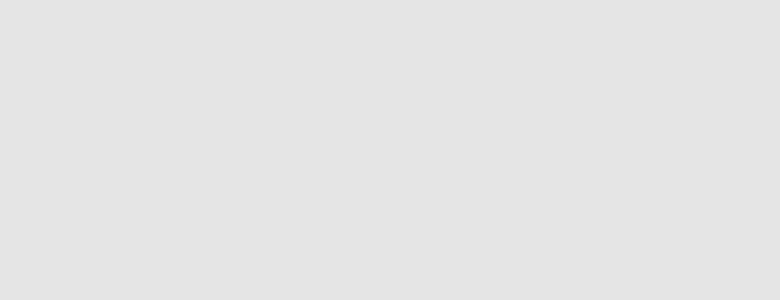
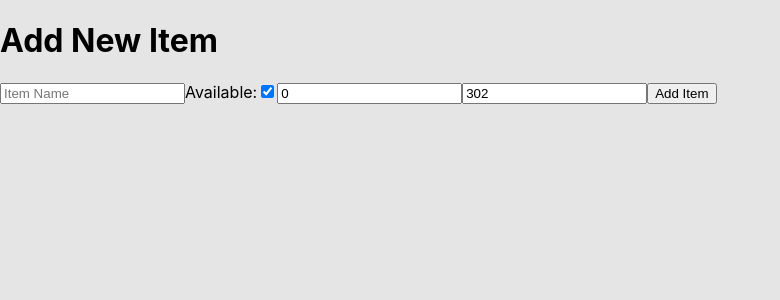
Before and after one commit to kyinn1307/ToolTrack-frontend, a React (Create React App) app: page /additem in a window 1280 px wide. Before the commit this address had no page. Shown: the top 300 px of the page, without its empty margins (0-780 px from the left). Built offline with nearby package versions, Linux system fonts and the light colour scheme.

Commit message:
Added removing and adding item

```diff
--- /dev/null
+++ b/src/AddItemPage.js
@@ -0,0 +1,76 @@
+import React, { useState } from "react";
+import { useLocation, useNavigate } from "react-router-dom";
+import "../src/styles/addItem.css";
+
+const AddItemPage = () => {
+  const [name, setName] = useState("");
+  const [available, setAvailable] = useState(true);
+  const [holderId, setHolderId] = useState(0);
+  const [roomId, setRoomId] = useState(302);
+  const navigate = useNavigate();
+  const location = useLocation();
+  const student = location.state?.student || {};
+
+  const handleAddItem = async (e) => {
+    e.preventDefault();
+
+    const data = { name, available, holderId, roomId };
+
+    try {
+      const response = await fetch("http://localhost:8000/items/add", {
+        method: "POST",
+        headers: {
+          "Content-Type": "application/json",
+        },
+        body: JSON.stringify(data),
+      });
+
+      if (response.ok) {
+        console.log("Item added successfully");
+        navigate("/roomselection", { state: { student } });
+      } else {
+        console.error("Failed to add item:", response.statusText);
+      }
+    } catch (error) {
+      console.error("Error during item addition:", error);
+    }
+  };
+
+  return (
+    <div className="add-item-container">
+      <h1>Add New Item</h1>
+      <form onSubmit={handleAddItem}>
+        <input
+          type="text"
+          placeholder="Item Name"
+          value={name}
+          onChange={(e) => setName(e.target.value)}
+          required
+        />
+        <label>
+          Available:
+          <input
+            type="checkbox"
+            checked={available}
+            onChange={(e) => setAvailable(e.target.checked)}
+          />
+        </label>
+        <input
+          type="number"
+          placeholder="Holder ID"
+          value={holderId}
+          onChange={(e) => setHolderId(Number(e.target.value))}
+        />
+        <input
+          type="number"
+          placeholder="Room ID"
+          value={roomId}
+          onChange={(e) => setRoomId(Number(e.target.value))}
+        />
+        <button type="submit">Add Item</button>
+      </form>
+    </div>
+  );
+};
+
+export default AddItemPage;
--- a/src/App.js
+++ b/src/App.js
@@ -3,6 +3,8 @@ import { BrowserRouter as Router, Route, Routes } from "react-router-dom";
 import LoginPage from "./LoginPage";
 import SignUpPage from "./SignUpPage"; // Make sure you have this component
 import RoomSelectionPage from "./RoomSelectionPage";
+import AddItemPage from "./AddItemPage";
+import RemoveItemPage from "./RemoveItem";
 import StudentRoomPage from "./StudentRoomPage";
 import OfficePage from "./OfficePage";
 
@@ -13,9 +15,8 @@ const App = () => {
         <Route path="/" element={<LoginPage />} />
         <Route path="/signup" element={<SignUpPage />} />
         <Route path="/roomselection" element={<RoomSelectionPage />} />
-        <Route path="/office" element={<OfficePage />} />
-        <Route path="/studentroom" element={<StudentRoomPage />} />
-        {/* Add other routes as needed */}
+        <Route path="/additem" element={<AddItemPage />} />
+        <Route path="/removeitem" element={<RemoveItemPage />} />
       </Routes>
     </Router>
   );
--- a/src/LoginPage.js
+++ b/src/LoginPage.js
@@ -40,9 +40,9 @@ const LoginPage = () => {
     } else if (!pwValue) {
       alert("Please enter your Password.");
     } else {
-      const csrfToken = document.querySelector(
-        "input[name='csrfmiddlewaretoken']"
-      ).value;
+      // const csrfToken = document.querySelector(
+      //   "input[name='csrfmiddlewaretoken']"
+      // ).value;
 
       const data = { studentId: idValue, password: pwValue };
       try {
@@ -50,14 +50,14 @@ const LoginPage = () => {
           method: "POST",
           headers: {
             "Content-Type": "application/json",
-            "X-CSRFToken": csrfToken,
+            // "X-CSRFToken": csrfToken,
           },
           body: JSON.stringify(data),
         });
         if (response.ok) {
           const result = await response.json();
           console.log("Login successful:", result);
-          navigate("/roomselection");
+          navigate("/roomselection", { state: { student: result } });
         } else {
           console.error("Login failed:", response.statusText);
           alert("Login failed. Please check your credentials and try again.");
--- /dev/null
+++ b/src/RemoveItem.js
@@ -0,0 +1,50 @@
+import React, { useState } from "react";
+import { useLocation, useNavigate } from "react-router-dom";
+import "../src/styles/removeItem.css";
+
+const RemoveItemPage = () => {
+  const [itemId, setItemId] = useState("");
+  const navigate = useNavigate();
+  const location = useLocation();
+  const student = location.state?.student || {};
+
+  const handleRemoveItem = async (e) => {
+    e.preventDefault();
+
+    try {
+      const response = await fetch(
+        `http://localhost:8000/items/remove/${itemId}`,
+        {
+          method: "DELETE",
+        }
+      );
+
+      if (response.ok) {
+        console.log("Item removed successfully");
+        navigate("/roomselection", { state: { student } });
+      } else {
+        console.error("Failed to remove item:", response.statusText);
+      }
+    } catch (error) {
+      console.error("Error during item removal:", error);
+    }
+  };
+
+  return (
+    <div className="remove-item-container">
+      <h1>Remove Item</h1>
+      <form onSubmit={handleRemoveItem}>
+        <input
+          type="text"
+          placeholder="Item ID"
+          value={itemId}
+          onChange={(e) => setItemId(e.target.value)}
+          required
+        />
+        <button type="submit">Remove Item</button>
+      </form>
+    </div>
+  );
+};
+
+export default RemoveItemPage;
--- a/src/RoomSelectionPage.js
+++ b/src/RoomSelectionPage.js
@@ -1,15 +1,26 @@
-// import React, { useEffect } from "react";
-import { useNavigate } from "react-router-dom";
+import React from "react";
+import { useLocation, useNavigate } from "react-router-dom";
 import "../src/styles/roomSelection.css";
 
 const RoomSelectionPage = () => {
   const navigate = useNavigate();
+  const location = useLocation();
+  const student = location.state?.student || {};
 
   const officeClick = () => {
-    navigate("/office"); // Use navigate to change the route as office page
+    navigate("/office");
   };
+
   const studentRoomClick = () => {
-    navigate("/studentroom"); // Use navigate to change the route as studentroom page
+    navigate("/studentroom");
+  };
+
+  const handleAddItemClick = () => {
+    navigate("/additem", { state: { student } });
+  };
+
+  const handleRemoveItemClick = () => {
+    navigate("/removeitem", { state: { student } });
   };
 
   return (
@@ -21,6 +32,7 @@ const RoomSelectionPage = () => {
         <button type="button" className="e1_8" id="login-button">
           login
         </button>
+      </div>
 
       <div className="e5_74">
         <div className="e5_87" id="office-button" onClick={officeClick}>
@@ -37,7 +49,7 @@ const RoomSelectionPage = () => {
           Which <b>office</b> do you want to visit?
         </span>
         <span className="e5_95">
-            you can search & borrow anything in ITM with ITM <b>ToolTrack</b> !
+          you can search & borrow anything in ITM with ITM <b>ToolTrack</b>!
         </span>
         <span className="e28_34">
           click to choose <b>{">>"}</b>
@@ -54,7 +66,20 @@ const RoomSelectionPage = () => {
           </div>
           <span className="e8_113">student room</span>
         </div>
+        {student.isAdmin && (
+          <div className="button-container">
+            <button type="button" className="e1_8" onClick={handleAddItemClick}>
+              Add Item
+            </button>
+            <button
+              type="button"
+              className="e1_8"
+              onClick={handleRemoveItemClick}
+            >
+              Remove Item
+            </button>
           </div>
+        )}
       </div>
     </div>
   );
--- a/src/styles/roomSelection.css
+++ b/src/styles/roomSelection.css
@@ -303,3 +303,10 @@ body {
   border-bottom-right-radius: 20px;
   z-index: 10;
 }
+
+.button-container {
+  display: flex;
+  flex-direction: column;
+  align-items: flex-start; /* Aligns buttons to the start of the flex container */
+  gap: 10px; /* Adds space between the buttons */
+}
```
Also changed, not shown: src/styles/addItem.css (added), src/styles/removeItem.css (added). Lines whose indentation alone changed are shown as unchanged.
